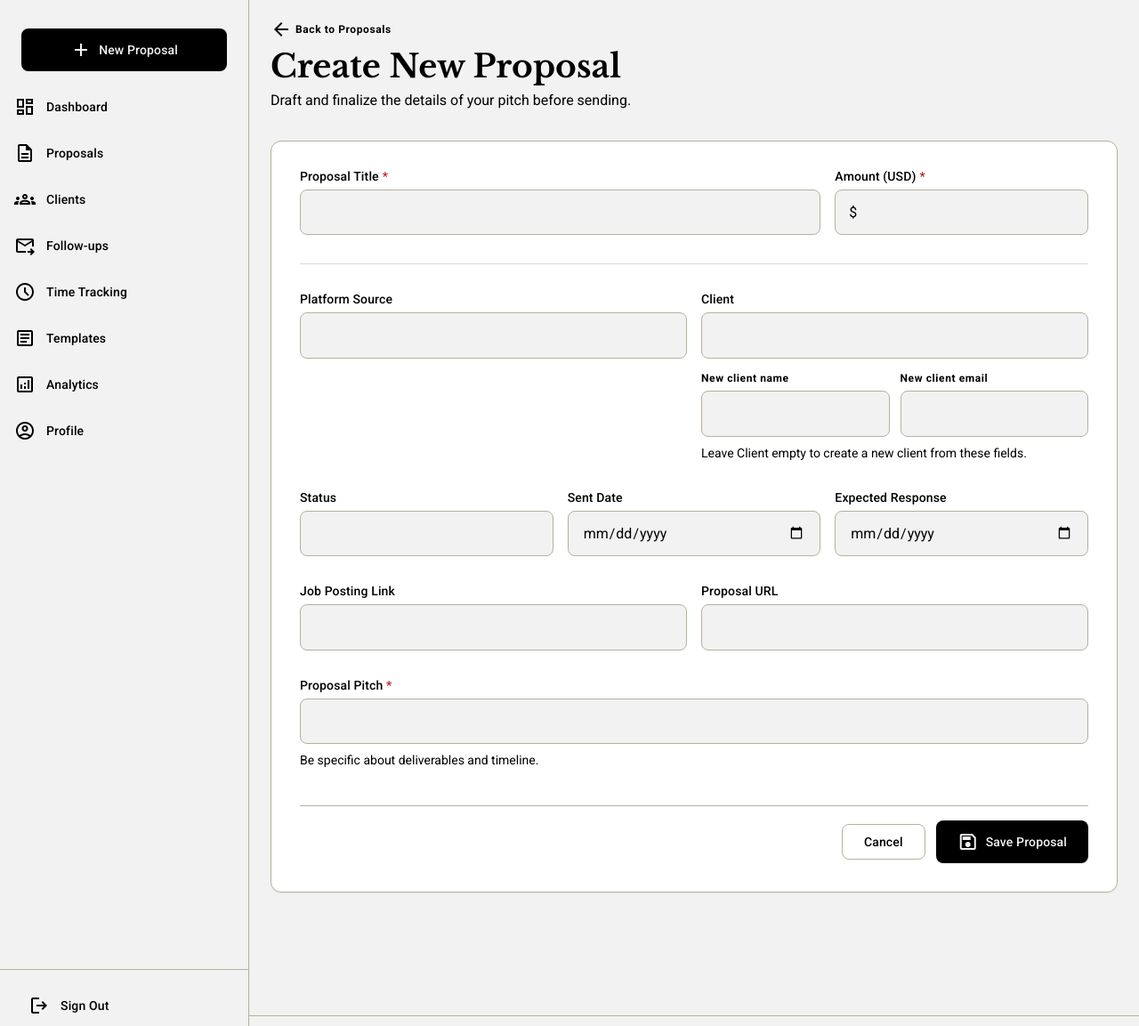
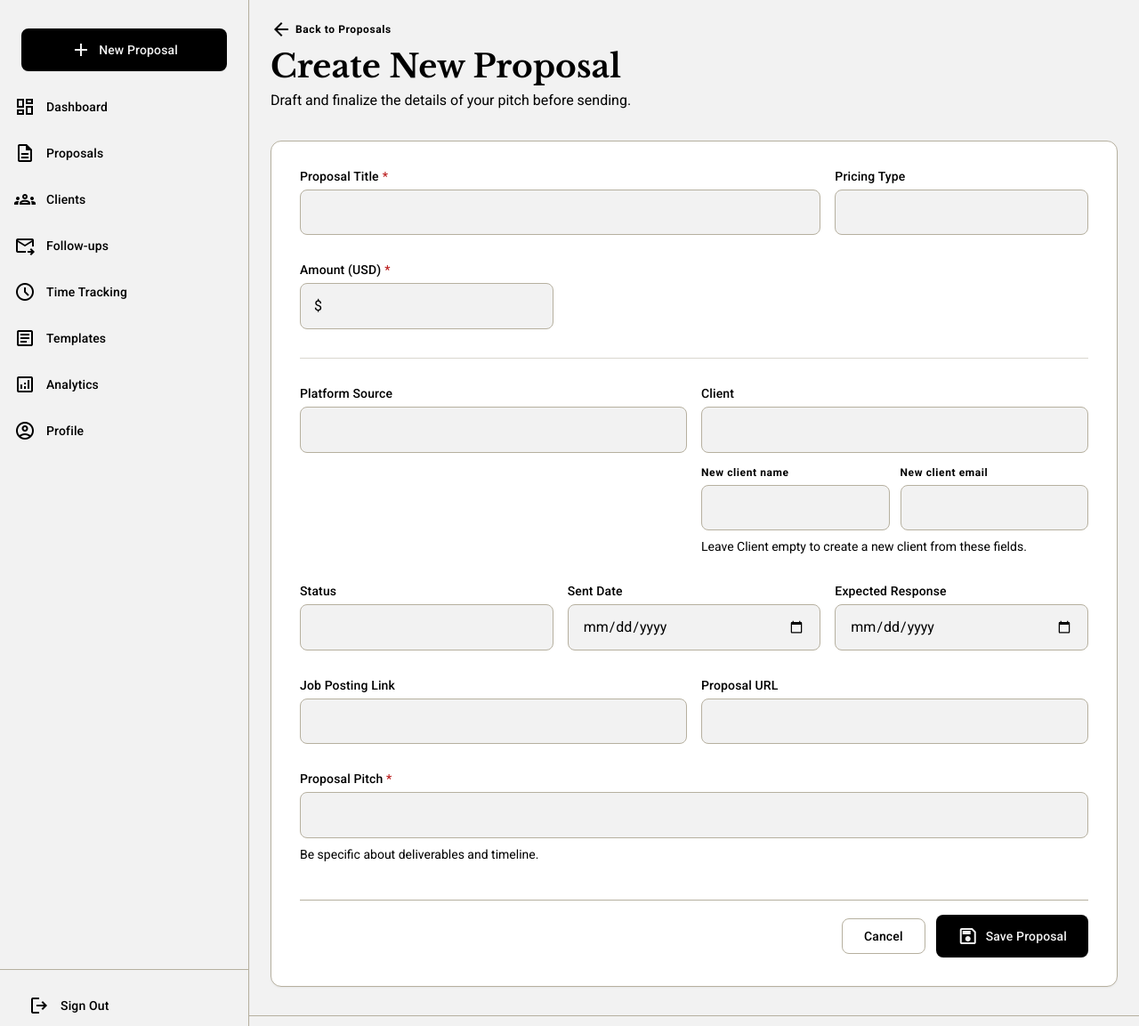
Before and after one commit to Nakajito/freelancer_tracker, a Django app: template templates/proposals/proposal_form.html in a window 1280 px wide. Shown: the part 75-1228 px from the top of the page at 89% size. Run offline with Django 5.2, Linux system fonts and the light colour scheme; the template is opened without the code that fills it, so the values that code supplies are empty, except form fields; tables that the repository leaves empty hold one stand-in row (values such as "Sample post"); form fields are guessed from the names that the template uses; style sheets or scripts are compiled from the project's sources.

Commit message:
feat(proposals): add pricing type toggle and live total to proposal form
Co-Authored-By: Claude Sonnet 4.6 <noreply@anthropic.com>

```diff
--- a/templates/proposals/proposal_form.html
+++ b/templates/proposals/proposal_form.html
@@ -34,8 +34,14 @@
                 {% if form.title.errors %}<p class="font-body-sm text-body-sm text-error">{{ form.title.errors.0 }}</p>{% endif %}
             </div>
 
-            <!-- Amount -->
+            <!-- Pricing type -->
             <div class="col-span-12 md:col-span-4 flex flex-col gap-2">
+                <label class="font-label-md text-label-md text-on-surface-variant" for="id_pricing_type">{% trans "Pricing Type" %}</label>
+                {{ form.pricing_type }}
+            </div>
+
+            <!-- Fixed price amount (shown when pricing_type=fixed) -->
+            <div id="pricing-fixed-section" class="col-span-12 md:col-span-4 flex flex-col gap-2">
                 <label class="font-label-md text-label-md text-on-surface-variant flex items-center gap-1" for="id_amount">
                     {% trans "Amount (USD)" %} <span class="text-error">*</span>
                 </label>
@@ -44,6 +50,33 @@
                     {{ form.amount }}
                 </div>
                 {% if form.amount.errors %}<p class="font-body-sm text-body-sm text-error">{{ form.amount.errors.0 }}</p>{% endif %}
+            </div>
+
+            <!-- Hourly rate + estimated hours (shown when pricing_type=hourly) -->
+            <div id="pricing-hourly-section" class="col-span-12 md:col-span-8 hidden">
+                <div class="grid grid-cols-1 sm:grid-cols-3 gap-3">
+                    <div class="flex flex-col gap-2">
+                        <label class="font-label-md text-label-md text-on-surface-variant flex items-center gap-1" for="id_hourly_rate">
+                            {% trans "Hourly Rate" %} <span class="text-error">*</span>
+                        </label>
+                        <div class="relative currency-field">
+                            <span class="absolute left-4 top-1/2 -translate-y-1/2 text-on-surface-variant font-label-md z-10">$</span>
+                            {{ form.hourly_rate }}
+                        </div>
+                        {% if form.hourly_rate.errors %}<p class="font-body-sm text-body-sm text-error">{{ form.hourly_rate.errors.0 }}</p>{% endif %}
+                    </div>
+                    <div class="flex flex-col gap-2">
+                        <label class="font-label-md text-label-md text-on-surface-variant flex items-center gap-1" for="id_estimated_hours">
+                            {% trans "Estimated Hours" %} <span class="text-error">*</span>
+                        </label>
+                        {{ form.estimated_hours }}
+                        {% if form.estimated_hours.errors %}<p class="font-body-sm text-body-sm text-error">{{ form.estimated_hours.errors.0 }}</p>{% endif %}
+                    </div>
+                    <div class="flex flex-col gap-2 justify-end">
+                        <p class="font-label-sm text-label-sm text-on-surface-variant uppercase tracking-wider">{% trans "Total" %}</p>
+                        <p id="hourly-total-preview" class="font-h3 text-h3 text-on-surface">—</p>
+                    </div>
+                </div>
             </div>
 
             <div class="col-span-12 border-b border-outline-variant/50"></div>
@@ -128,3 +161,41 @@
     </div>
 </div>
 {% endblock %}
+
+{% block extra_js %}
+<script>
+(function () {
+  const pricingSelect = document.getElementById('id_pricing_type');
+  const fixedSection  = document.getElementById('pricing-fixed-section');
+  const hourlySection = document.getElementById('pricing-hourly-section');
+  const rateInput     = document.getElementById('id_hourly_rate');
+  const hoursInput    = document.getElementById('id_estimated_hours');
+  const totalPreview  = document.getElementById('hourly-total-preview');
+
+  function updateVisibility() {
+    const isHourly = pricingSelect.value === 'hourly';
+    fixedSection.classList.toggle('hidden', isHourly);
+    hourlySection.classList.toggle('hidden', !isHourly);
+  }
+
+  function updateTotal() {
+    const rate  = parseFloat(rateInput.value)  || 0;
+    const hours = parseFloat(hoursInput.value) || 0;
+    if (rate > 0 && hours > 0) {
+      const total = (rate * hours).toFixed(2);
+      totalPreview.textContent = '$' + parseFloat(total).toLocaleString('en-US', {minimumFractionDigits: 2});
+    } else {
+      totalPreview.textContent = '—';
+    }
+  }
+
+  pricingSelect.addEventListener('change', updateVisibility);
+  rateInput.addEventListener('input', updateTotal);
+  hoursInput.addEventListener('input', updateTotal);
+
+  // Init on load (handles edit mode where value may already be 'hourly')
+  updateVisibility();
+  updateTotal();
+})();
+</script>
+{% endblock %}
```
